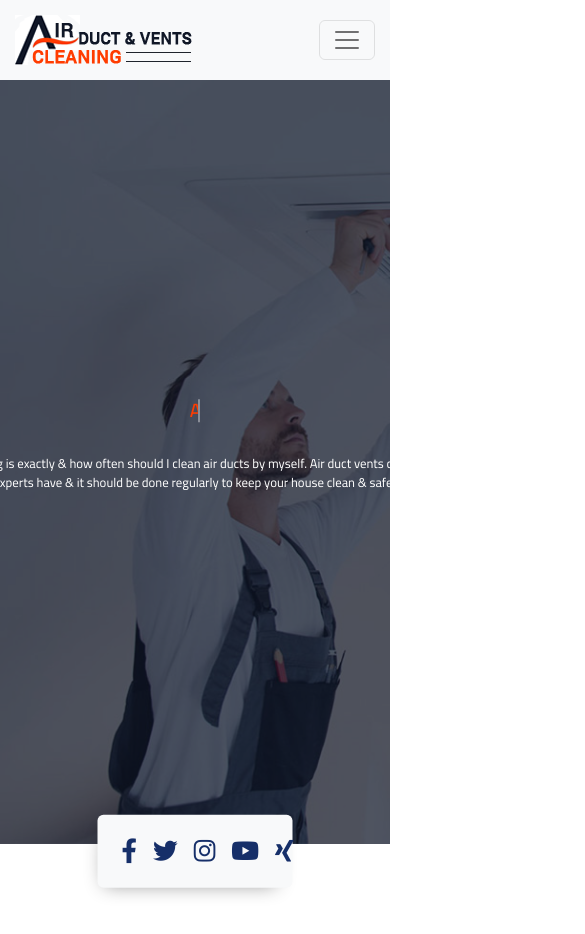
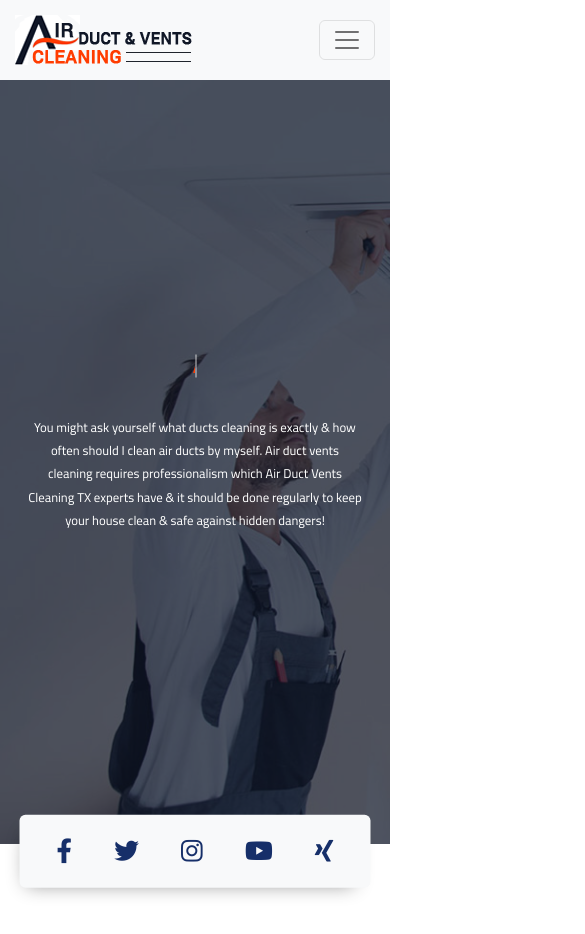
Before and after one commit to Usefazooz/task, a plain HTML site: page index.html in a window 390 px wide. Shown: the top 934 px of the page, 585 px wide, since content can reach past the window. Drawn offline with Linux system fonts and the light colour scheme.

Commit message:
Some updates

```diff
--- a/css/main.css
+++ b/css/main.css
@@ -56,6 +56,7 @@ body {
 .para{
     color: #ffffff;
     font-size: 1.2rem;
+    width: 900px;
 }
 
 .landing .social-icon {
@@ -126,9 +127,13 @@ body {
         font-size: 1.2rem;
     }
     .landing .para {
-        width: 400px;
-        padding: 1rem;
+        width: 380px;
+        padding: 1.4rem;
+        line-height: 1.8;
         font-size: 0.8rem;
+    }
+    .landing .social-icon {
+        width: 90%;
     }
 }
 /* End Media Query */
--- a/index.html
+++ b/index.html
@@ -56,10 +56,10 @@
               <span id="typed-text">
               </span>
             </h2>
-            <p class=" para" style="width: 900px;">You might ask yourself what ducts cleaning is exactly & how often should I clean air ducts by myself. Air duct vents cleaning requires professionalism which Air Duct Vents Cleaning TX experts have & it should be done regularly to keep your house clean & safe against hidden dangers!</p>
+            <p class=" para">You might ask yourself what ducts cleaning is exactly & how often should I clean air ducts by myself. Air duct vents cleaning requires professionalism which Air Duct Vents Cleaning TX experts have & it should be done regularly to keep your house clean & safe against hidden dangers!</p>
           </div>
         </div>
-        <div class="social-icon p-3 bg-light position-absolute start-50 translate-middle w-50 d-flex align-items-center justify-content-around rounded">
+        <div class="social-icon p-3 bg-light position-absolute start-50 translate-middle d-flex align-items-center justify-content-around rounded">
             <a href="#" class="fs-2"><span><i class="fa-brands fa-facebook-f p-2 "></i></span></a>
             <a href="#" class="fs-2"><span><i class="fa-brands fa-twitter p-2"></i></span></a>
             <a href="#" class="fs-2"><span><i class="fa-brands fa-instagram p-2"></i> </span></a>
```
